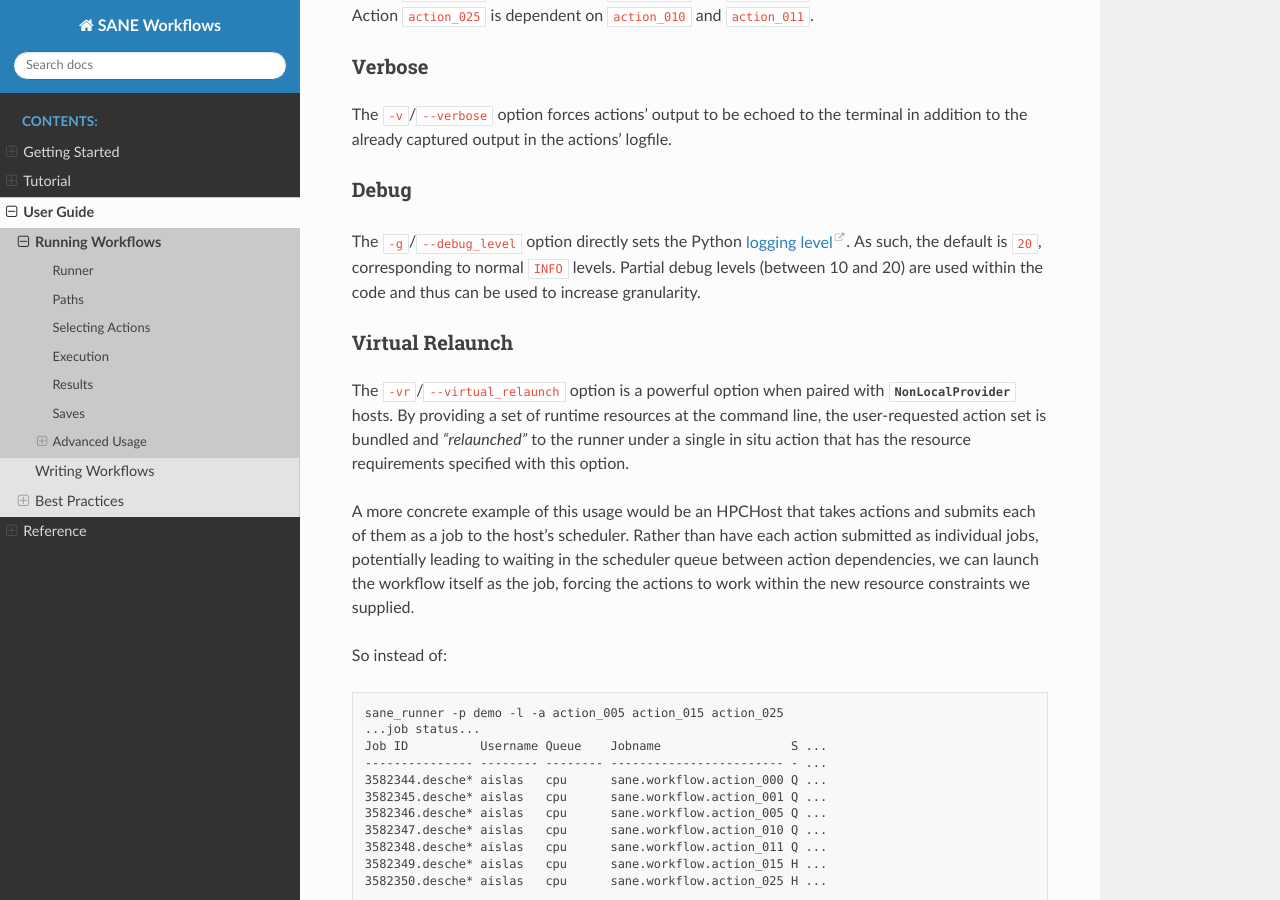
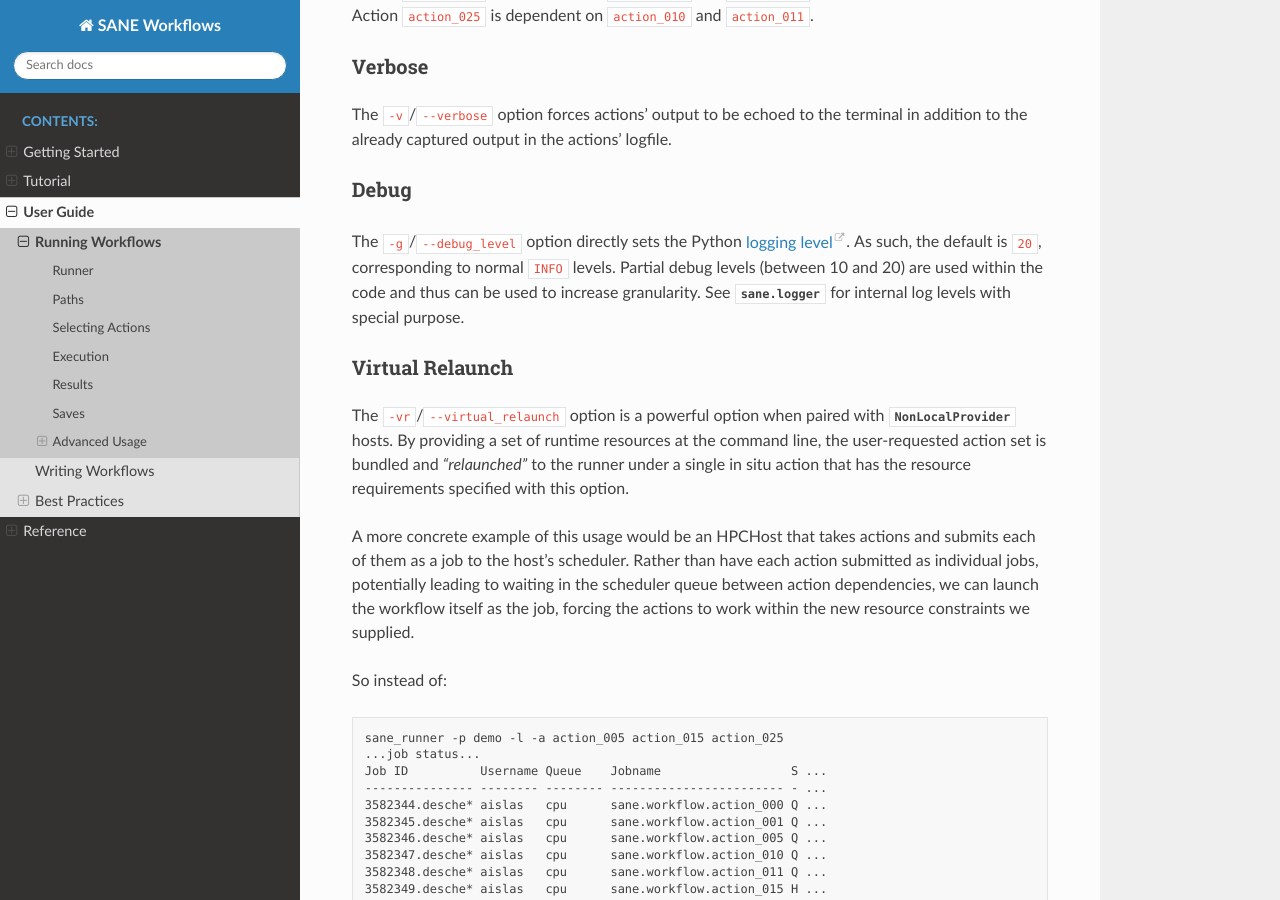
Before and after one commit to islas/sane_workflows, a Sphinx documentation site: the page built from docs/source/user_guide/running.rst, in a window 1280 px wide and 900 px high, scrolled down 4808 px. Built offline with Sphinx 7.4.7 and the Read the Docs theme 3.1.0, drawn with Linux system fonts in a browser that asks for light colours; the version number is read from the project's files by our own code.

Commit message:
Add logger documentation

```diff
--- a/docs/source/reference/api.rst
+++ b/docs/source/reference/api.rst
@@ -11,4 +11,5 @@ API
    api/env.rst
    api/resources.rst
    api/opts.rst
+   api/logger.rst
    api/helpers.rst
--- a/docs/source/user_guide/running.rst
+++ b/docs/source/user_guide/running.rst
@@ -225,11 +225,13 @@ Verbose
 The ``-v``/``--verbose`` option forces actions' output to be echoed to the terminal in addition to the already
 captured output in the actions' logfile.
 
+.. _running.debug:
+
 Debug
 -----
 The ``-g``/``--debug_level`` option directly sets the Python `logging level`_. As such, the default is ``20``, corresponding
 to normal ``INFO`` levels. Partial debug levels (between 10 and 20) are used within the code and thus can be used to increase
-granularity.
+granularity. See :py:mod:`sane.logger` for internal log levels with special purpose.
 
 Virtual Relaunch
 ----------------
```
Also changed, not shown: docs/source/reference/api/logger.rst (added, +49 -0 lines).
